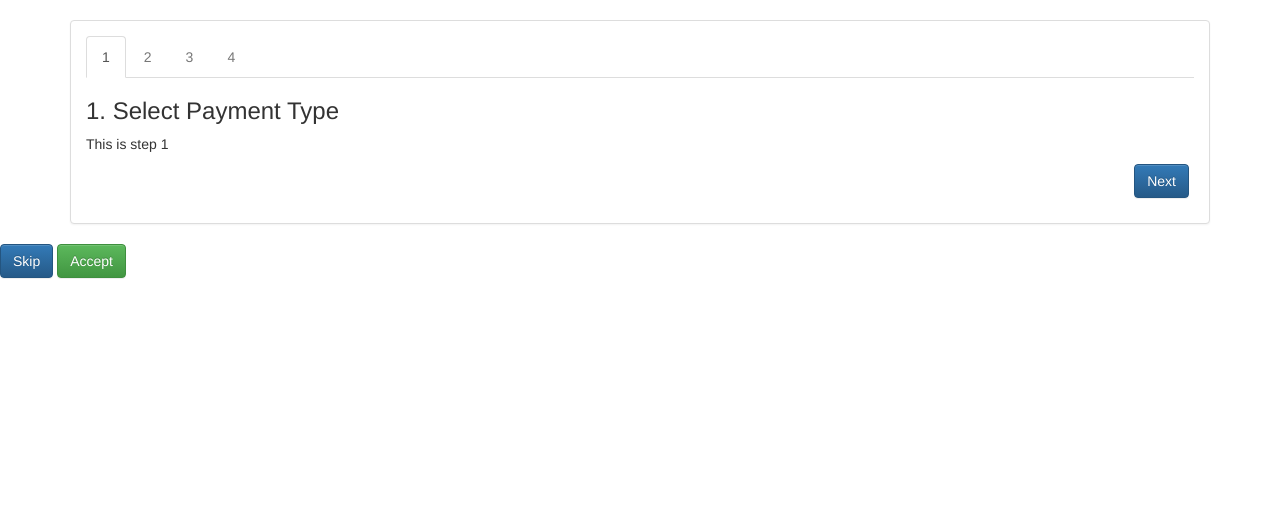
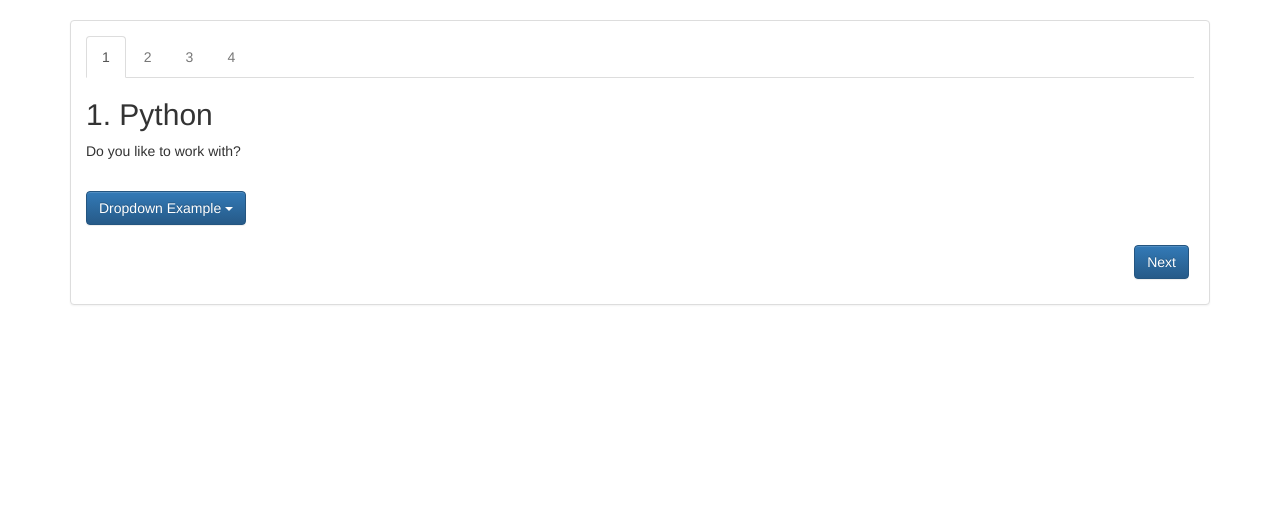
Before and after one commit to OlegSliusar/student_grades, a Django app: page / in a window 1280 px wide. Shown: the part 52-570 px from the top of the page. Run offline with Django 3.2, Linux system fonts and the light colour scheme; some libraries are stand-ins or nearby versions.

Commit message:
Made a change

```diff
--- a/my_site/templates/index.html
+++ b/my_site/templates/index.html
@@ -64,44 +64,22 @@
             <form role="form">
               <div class="tab-content">
                 <div class="tab-pane fade in active" role="tabpanel" id="stepper-step-1">
-                  <h3 class "h2">1. Select Payment Type</h3>
-                  <p>This is step 1</p>
-                  <ul class="list-inline pull-right">
+                  <h3 class="h2">1. Python</h3>
+                  <p>Do you like to work with?</p>
+                  <br><div class="dropdown">
+  <button class="btn btn-primary dropdown-toggle" type="button" data-toggle="dropdown">Dropdown Example
+  <span class="caret"></span></button>
+  <ul class="dropdown-menu">
+    <li><a href="#">HTML</a></li>
+    <li><a href="#">CSS</a></li>
+    <li><a href="#">JavaScript</a></li>
+  </ul>
+</div>
+                  <br><ul class="list-inline pull-right">
                     <li>
                       <a class="btn btn-primary next-step">Next</a>
                     </li>
                   </ul>
-                </div>
-                <div class="tab-pane fade" role="tabpanel" id="stepper-step-2">
-                  <h3 class "h2">2. Enter Payment Information</h3>
-                  <p>This is step 2</p>
-                  <ul class="list-inline pull-right">
-                    <li>
-                      <a class="btn btn-default prev-step">Back</a>
-                    </li>
-                    <li>
-                      <a class="btn btn-primary next-step">Next</a>
-                    </li>
-                  </ul>
-                </div>
-                <div class="tab-pane fade" role="tabpanel" id="stepper-step-3">
-                  <h3 class="hs">3. Review and Submit Payment</h3>
-                  <p>This is step 3</p>
-                  <ul class="list-inline pull-right">
-                    <li>
-                      <a class="btn btn-default prev-step">Back</a>
-                    </li>
-                    <li>
-                      <a class="btn btn-default cancel-stepper">Cancel Payment</a>
-                    </li>
-                    <li>
-                      <a class="btn btn-primary next-step">Submit Payment</a>
-                    </li>
-                  </ul>
-                </div>
-                <div class="tab-pane fade" role="tabpanel" id="stepper-step-4">
-                  <h3>4. All done!</h3>
-                  <p>You have successfully completed all steps.</p>
                 </div>
               </div>
             </form>
@@ -111,9 +89,6 @@
         </div>
       </div>
     </div>
-
-  <button id=b1 type="submit" class='btn btn-primary btn'>Skip</button>
-  <button id=b2 type="button" class="btn btn-success">Accept</button>
   <div class="footer">
     <p>SS.2019</p>
   </div>
```
